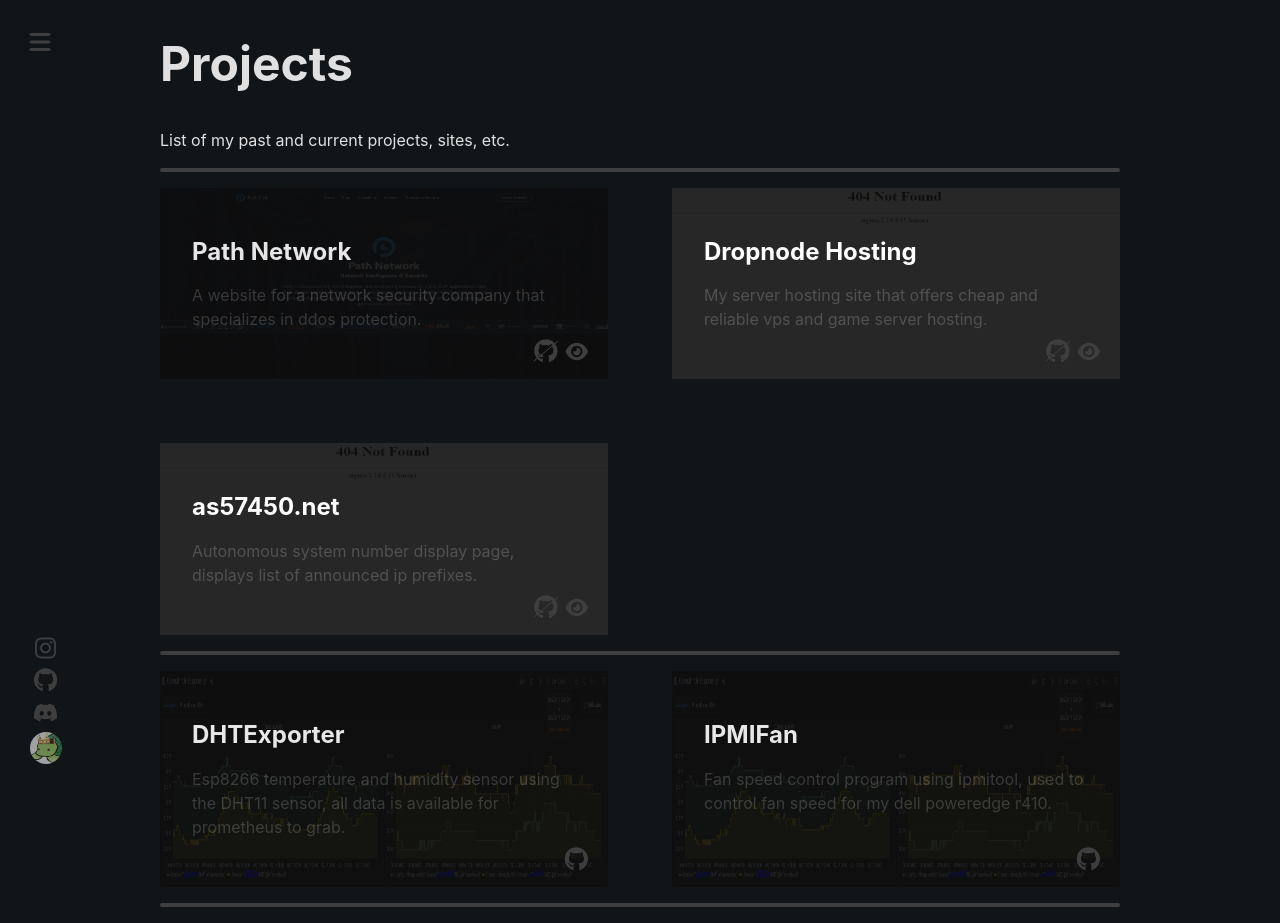
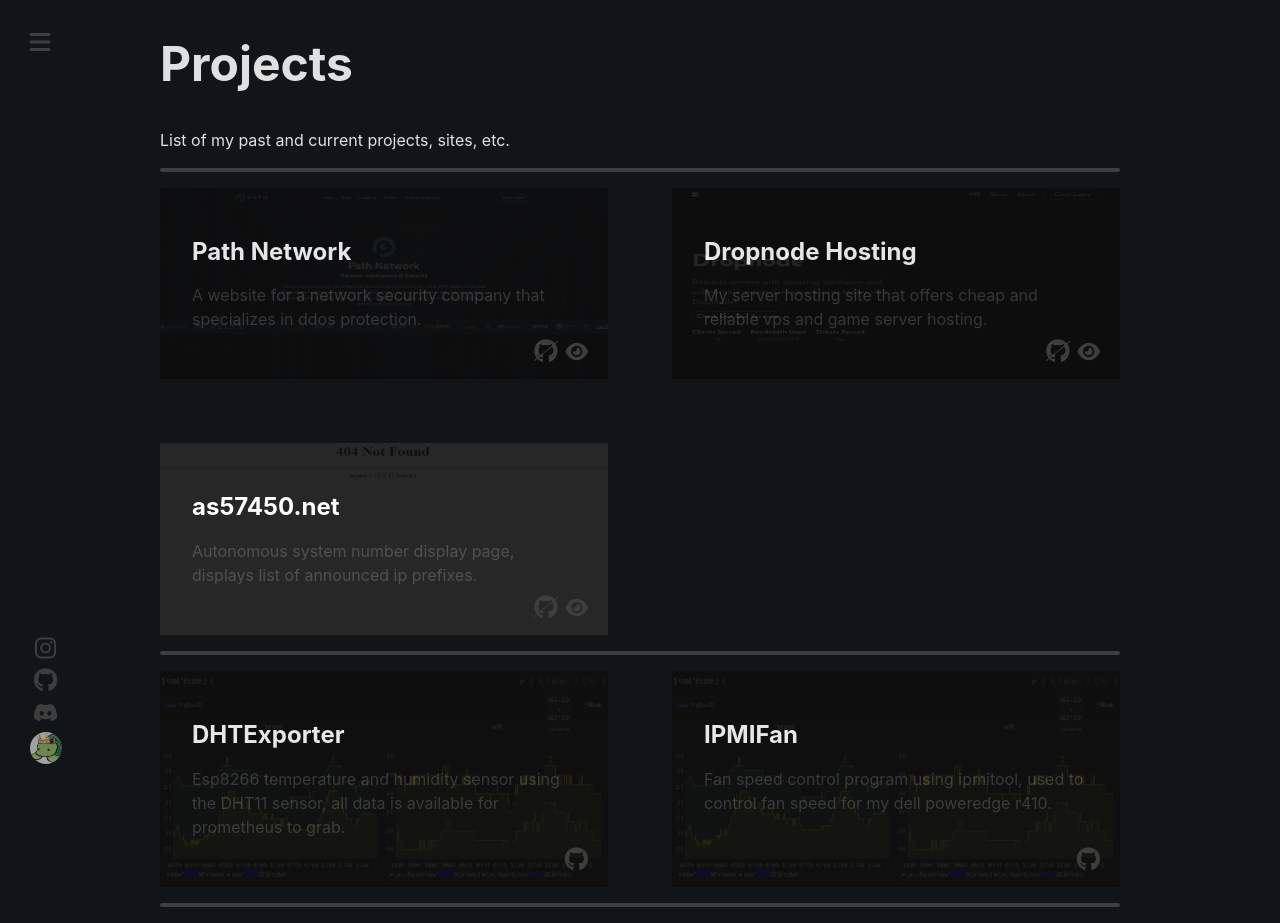
Before and after one commit to TurlxTheHuman/turlxthehuman-personal-site, a React (Vite) app: page /projects in a window 1280 px wide. Built offline with nearby package versions, Linux system fonts and the light colour scheme.

Commit message:
card-change
dropnode.net card change

```diff
--- a/src/pages/projects/projects.tsx
+++ b/src/pages/projects/projects.tsx
@@ -40,7 +40,7 @@
                     <i className="fa-solid fa-eye fa-lg" />
                 </a>
             </div>
-            <img src='/assets/img/projects/nginx-not-found.png' alt='project-preview' />
+            <img src='/assets/img/projects/dropnode.png' alt='project-preview' />
         </div>
         <div className='project_card'>
             <div>
```
Also changed, not shown: public/assets/img/projects/dropnode.png (added).
